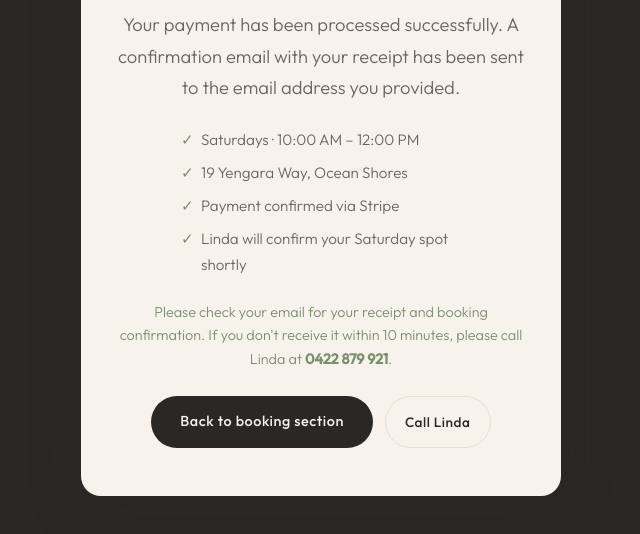
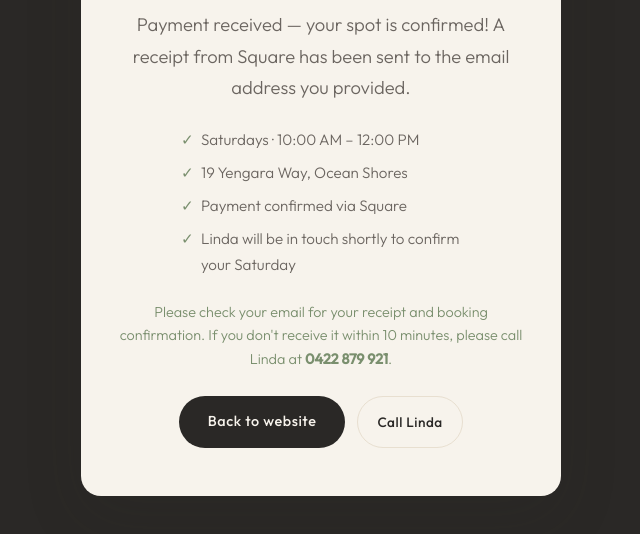
Before and after one commit to wh0d4r35w1n5/succulent-driftwoods, a website: page thank-you.html in a window 1280 px wide. Shown: the part 254-788 px from the top of the page, without its empty margins (319-959 px from the left). Drawn offline with nearby package versions, Linux system fonts and the light colour scheme.

Commit message:
fix: update thank-you page to say Square not Stripe, correct confirmation message

```diff
--- a/thank-you.html
+++ b/thank-you.html
@@ -40,16 +40,16 @@
       <div class="thank-you-icon" aria-hidden="true">✓</div>
       <p class="section-eyebrow">You're booked in</p>
       <h1>Thank you!</h1>
-      <p class="lead">Your payment has been processed successfully. A confirmation email with your receipt has been sent to the email address you provided.</p>
+      <p class="lead">Payment received — your spot is confirmed! A receipt from Square has been sent to the email address you provided.</p>
       <ul class="book-perks">
         <li>Saturdays · 10:00 AM – 12:00 PM</li>
         <li>19 Yengara Way, Ocean Shores</li>
-        <li>Payment confirmed via Stripe</li>
-        <li>Linda will confirm your Saturday spot shortly</li>
+        <li>Payment confirmed via Square</li>
+        <li>Linda will be in touch shortly to confirm your Saturday</li>
       </ul>
       <p style="font-size: 0.9rem; color: #7a8f6e; margin-top: 1.5rem;">Please check your email for your receipt and booking confirmation. If you don't receive it within 10 minutes, please call Linda at <strong>0422 879 921</strong>.</p>
       <div class="thank-you-actions">
-        <a href="/#book" class="btn btn-primary">Back to booking section</a>
+        <a href="/" class="btn btn-primary">Back to website</a>
         <a href="tel:+61422879921" class="btn btn-ghost-light">Call Linda</a>
       </div>
     </div>
```
